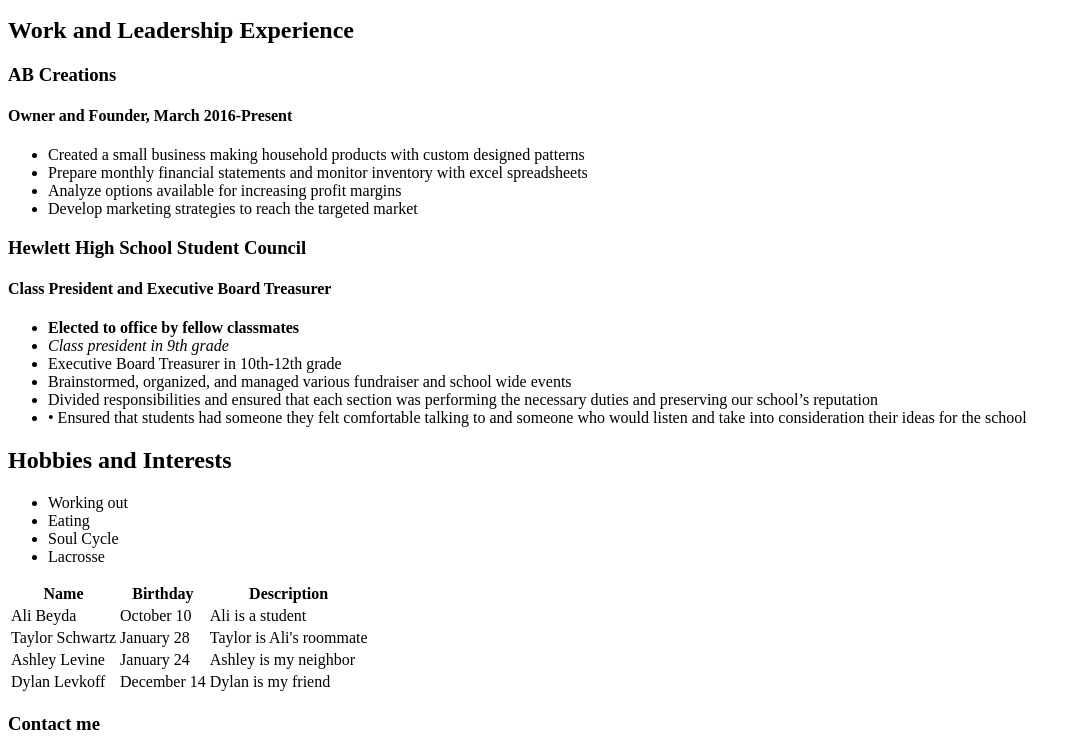
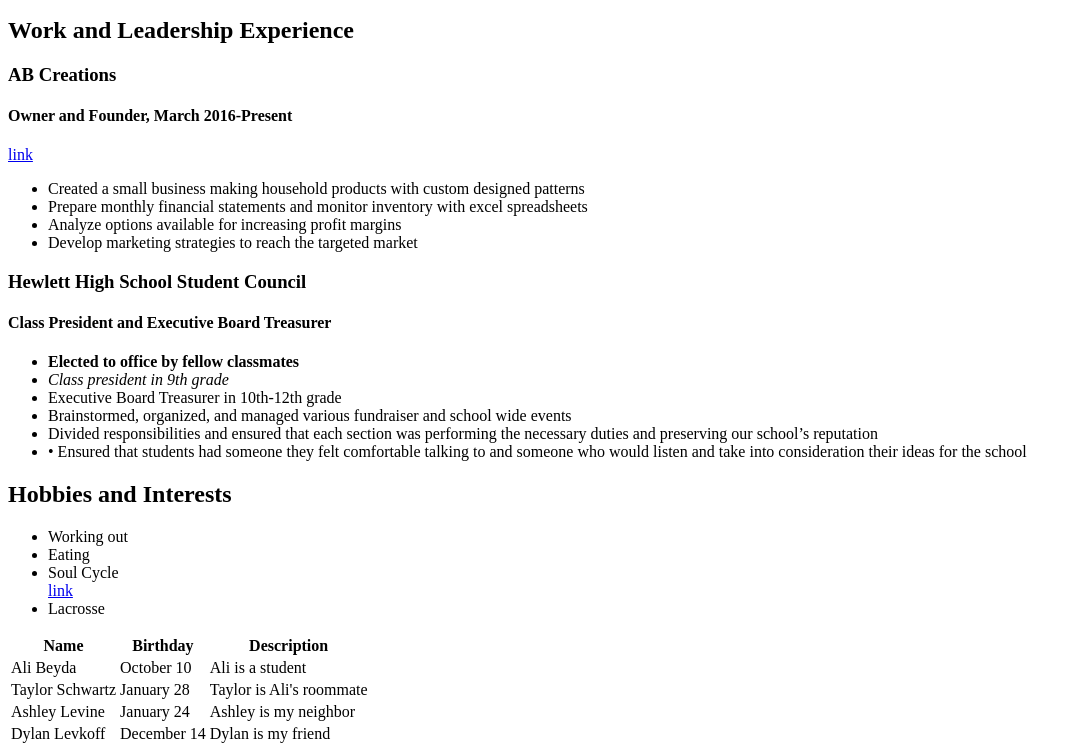
Before and after one commit to alibeyda/CIM-111, a plain HTML site: page Resume/Resume.html in a window 1280 px wide. Shown: the part 489-1240 px from the top of the page, without its empty margins (0-1082 px from the left). Drawn offline with Linux system fonts and the light colour scheme.

Commit message:
Officially Done

```diff
--- a/Resume/Resume.html
+++ b/Resume/Resume.html
@@ -22,6 +22,7 @@
 
   <h3>AB Creations</h3>
   <h4>Owner and Founder, March 2016-Present</h4>
+  <a href="https://www.redbubble.com/people/alibeyda?ref=account-nav-dropdown&asc=u">link</a>
   <ul>
     <li>Created a small business making household products with custom designed patterns</li>
     <li>Prepare monthly financial statements and monitor inventory with excel spreadsheets</li>
@@ -43,7 +44,7 @@
   <ul>
     <li>Working out</li>
     <li>Eating</li>
-    <li>Soul Cycle</li>
+    <li>Soul Cycle</li> <a href="https://www.soul-cycle.com">link</a>
     <li>Lacrosse</li>
   </ul>
 
```
